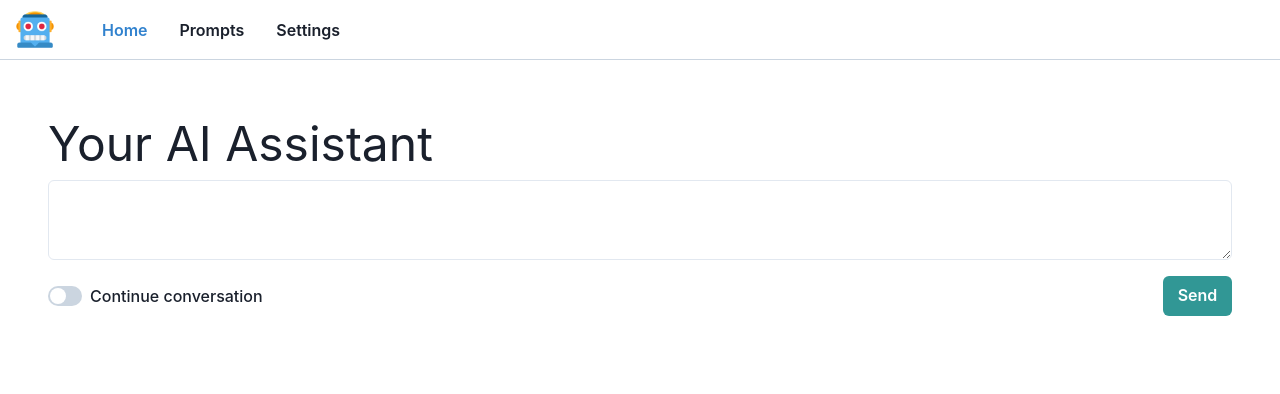
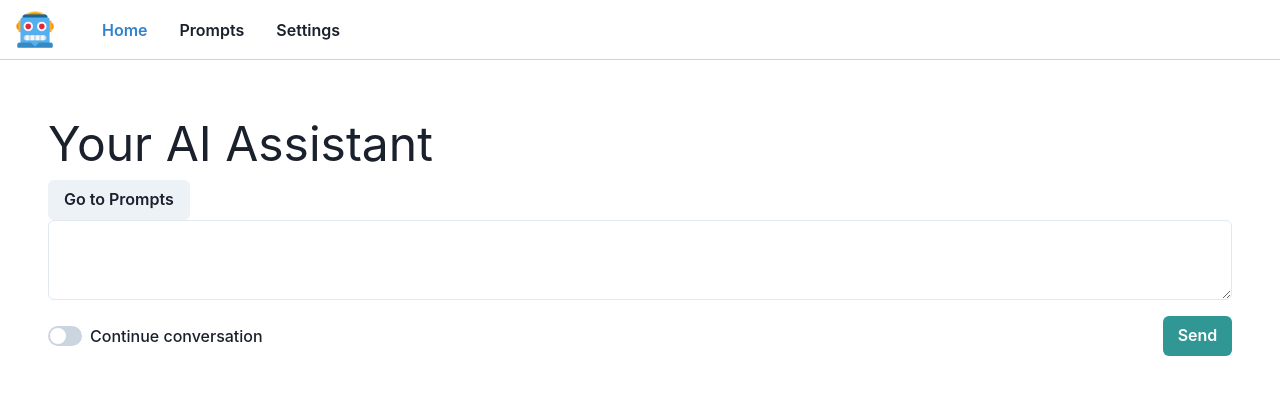
Before and after one commit to sercanpaspal/chatgpt-web, a React (Vite) app: page / in a window 1280 px wide. Shown: the top 394 px of the page. Built offline with nearby package versions, Linux system fonts and the light colour scheme.

Commit message:
feat: some redirection process for selecting prompt

```diff
--- a/src/components/PromptListItem/index.jsx
+++ b/src/components/PromptListItem/index.jsx
@@ -3,22 +3,27 @@ import {
   Card, CardHeader, CardBody, CardFooter, Heading, Text, Button,
 } from '@chakra-ui/react';
 import { useDispatch, useSelector } from 'react-redux';
+import { useNavigate } from 'react-router-dom';
 import { PromptItem } from '../../lib/types';
 import selectors from '../../store/selectors';
 import { selectPrompt } from '../../store/slices/chat';
+import { getPromptHashForURL } from '../../utils';
 
 function PromptListItem({ promptItem }) {
   const dispatch = useDispatch();
+  const navigate = useNavigate();
   const selectedPrompt = useSelector(selectors.getSelectedPrompt);
+
   const { act } = selectedPrompt;
   const isSelected = act === promptItem.act;
 
   const handleSelectPrompt = () => {
     dispatch(selectPrompt(promptItem));
+    navigate('/');
   };
 
   return (
-    <Card>
+    <Card id={getPromptHashForURL(promptItem.act)}>
       <CardHeader>
         <Heading size="md">{promptItem.act}</Heading>
       </CardHeader>
--- a/src/pages/Home/index.jsx
+++ b/src/pages/Home/index.jsx
@@ -1,20 +1,24 @@
 import React from 'react';
 import { useSelector } from 'react-redux';
 import {
-  Text, Alert, AlertTitle, AlertDescription, AlertIcon,
+  Text, Alert, AlertTitle, AlertDescription, AlertIcon, Button,
 } from '@chakra-ui/react';
+import { useNavigate } from 'react-router-dom';
 import ChatForm from '../../components/ChatForm';
 import Messages from '../../components/Messages/index';
 import selectors from '../../store/selectors';
+import { getPromptHashForURL } from '../../utils';
 
 function Home() {
+  const navigate = useNavigate();
   const chatErrorMessage = useSelector(selectors.getChatErrorMessage);
   const selectedPrompt = useSelector(selectors.getSelectedPrompt);
-  const { act = 'Your AI Assistant' } = selectedPrompt;
+  const { act } = selectedPrompt;
 
   return (
     <div>
-      <Text fontSize="5xl">{act}</Text>
+      <Text fontSize="5xl">{act || 'Your AI Assistant' }</Text>
+      <Button onClick={() => navigate(`/prompts#${getPromptHashForURL(act)}`)}>Go to Prompts</Button>
       <ChatForm />
       {chatErrorMessage ? (
         <Alert status="error">
--- /dev/null
+++ b/src/utils/index.js
@@ -0,0 +1,2 @@
+// eslint-disable-next-line import/prefer-default-export
+export const getPromptHashForURL = (act) => act.toLowerCase().split(' ').join('-');
```
